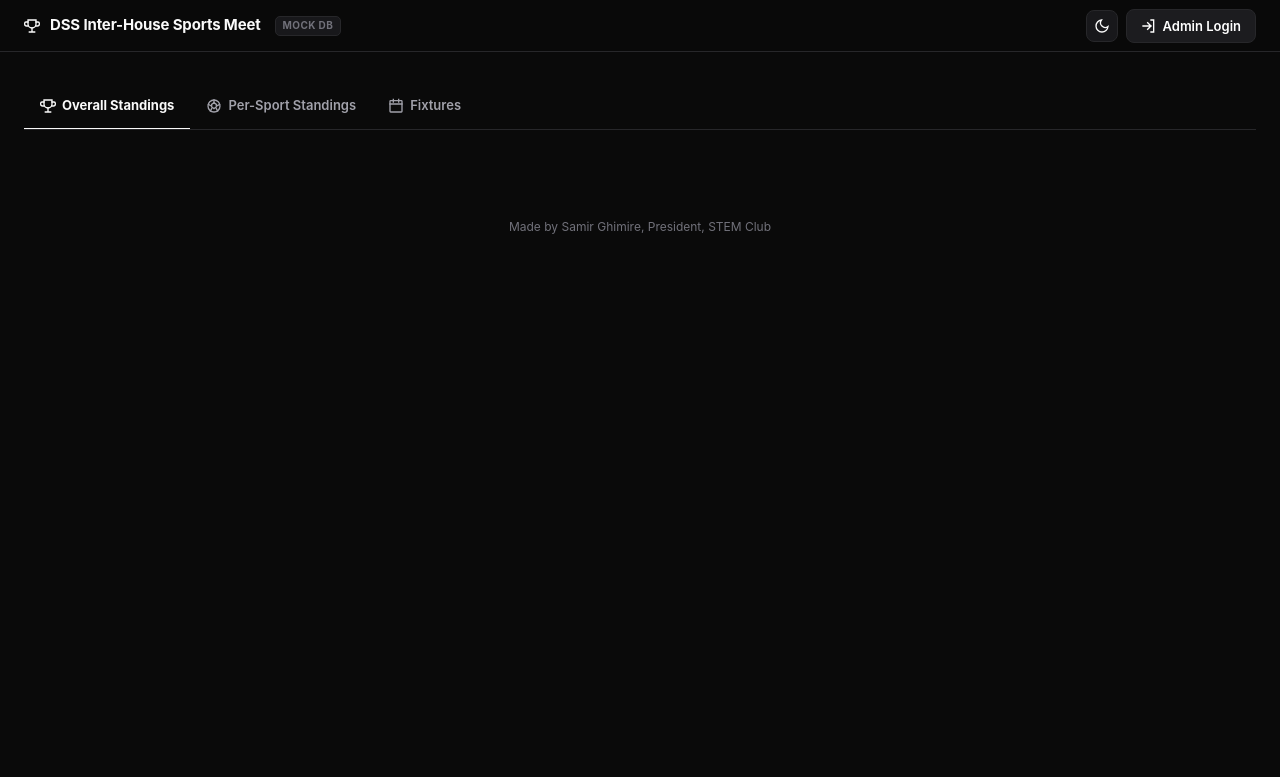
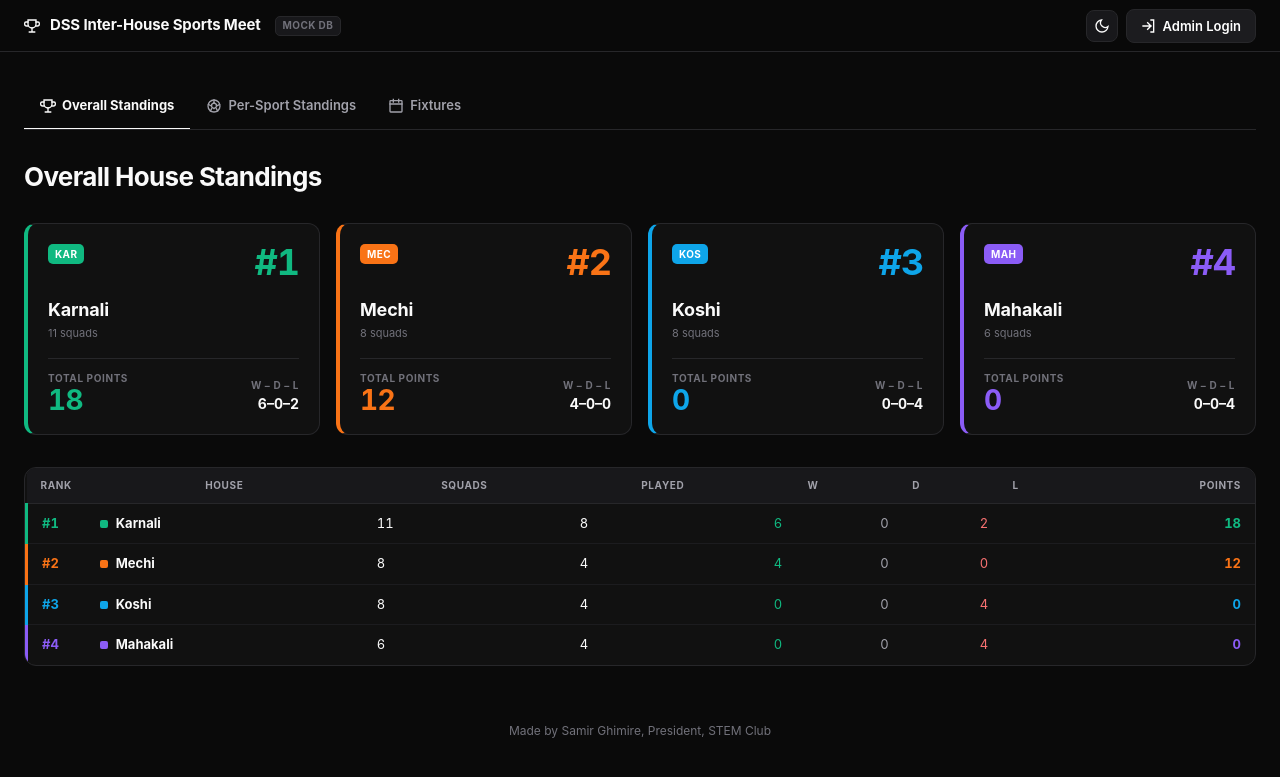
Before and after one commit to avgweedy20/leaderboard, a Flask app: page / in a window 1280 px wide. Shown: the top 777 px of the page. Run offline with Flask 3, Linux system fonts and the light colour scheme; some libraries are stand-ins or nearby versions.

Commit message:
fic app and add favicon

```diff
--- a/app/templates/base.html
+++ b/app/templates/base.html
@@ -25,6 +25,7 @@
     </script>
 
     <link rel="stylesheet" href="/static/css/style.css">
+    <link rel="icon" type="image/svg+xml" href="/static/favicon.svg">
 </head>
 <body>
 
@@ -160,6 +161,7 @@
             </a>
         </nav>
 
+        {% block content %}{% endblock %}
     </main>
 
     <!-- FOOTER CREDIT -->
```
Also changed, not shown: app/static/favicon.svg (added), logo/Vector.svg (added).
